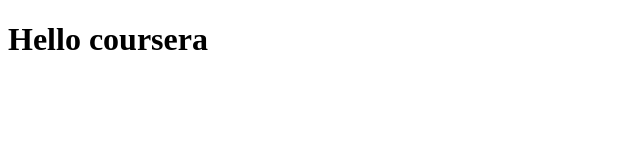
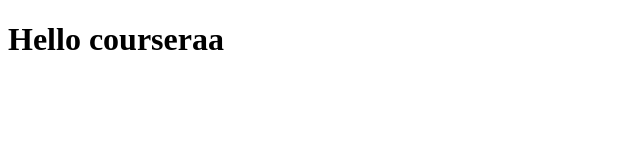
Before and after one commit to osmardevnovo/coursera-test, a plain HTML site: page index.html in a window 1280 px wide. Shown: the full height of the page, 0-640 px from the left. Drawn offline with Linux system fonts and the light colour scheme.

Commit message:
smnall addition

```diff
--- a/index.html
+++ b/index.html
@@ -6,6 +6,6 @@
     <title>Hello coursera</title>
 </head>
 <body>
-<h1>Hello coursera</h1>
+<h1>Hello courseraa</h1>
 </body>
 </html>
```
